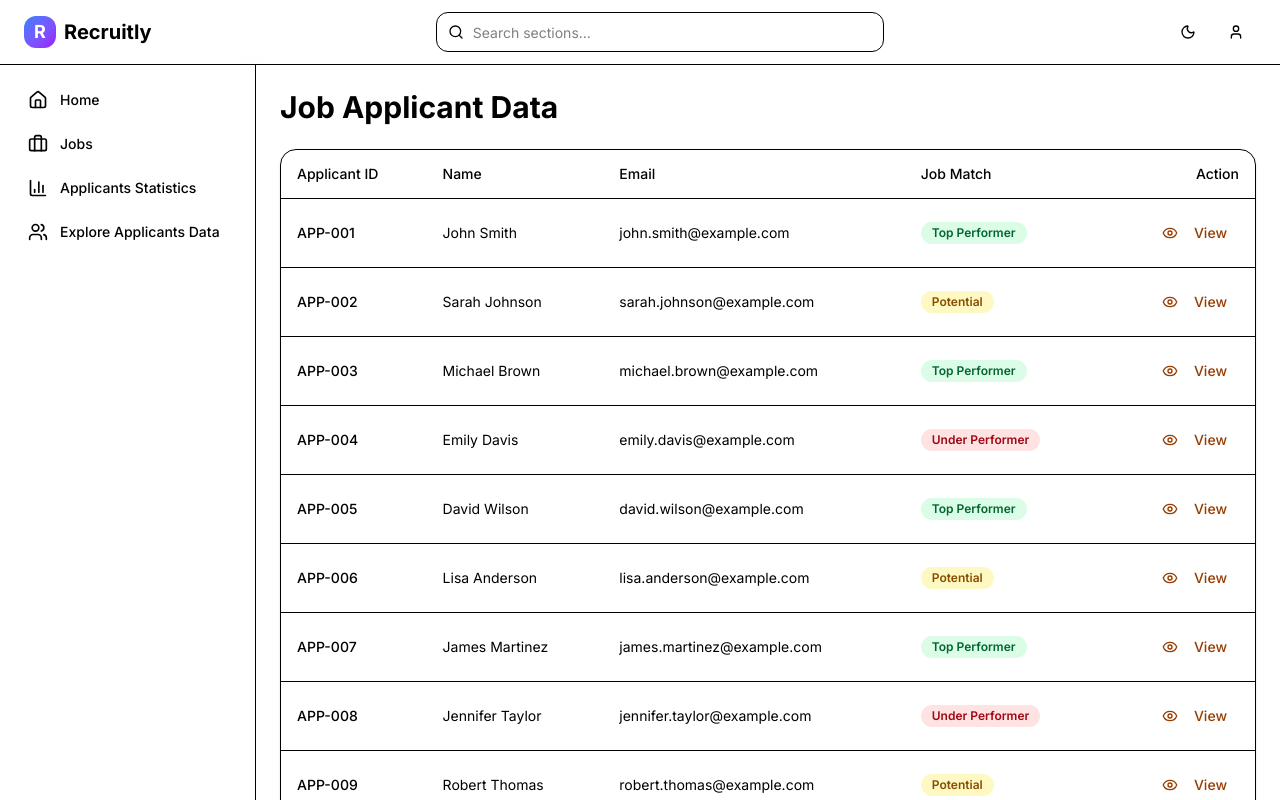
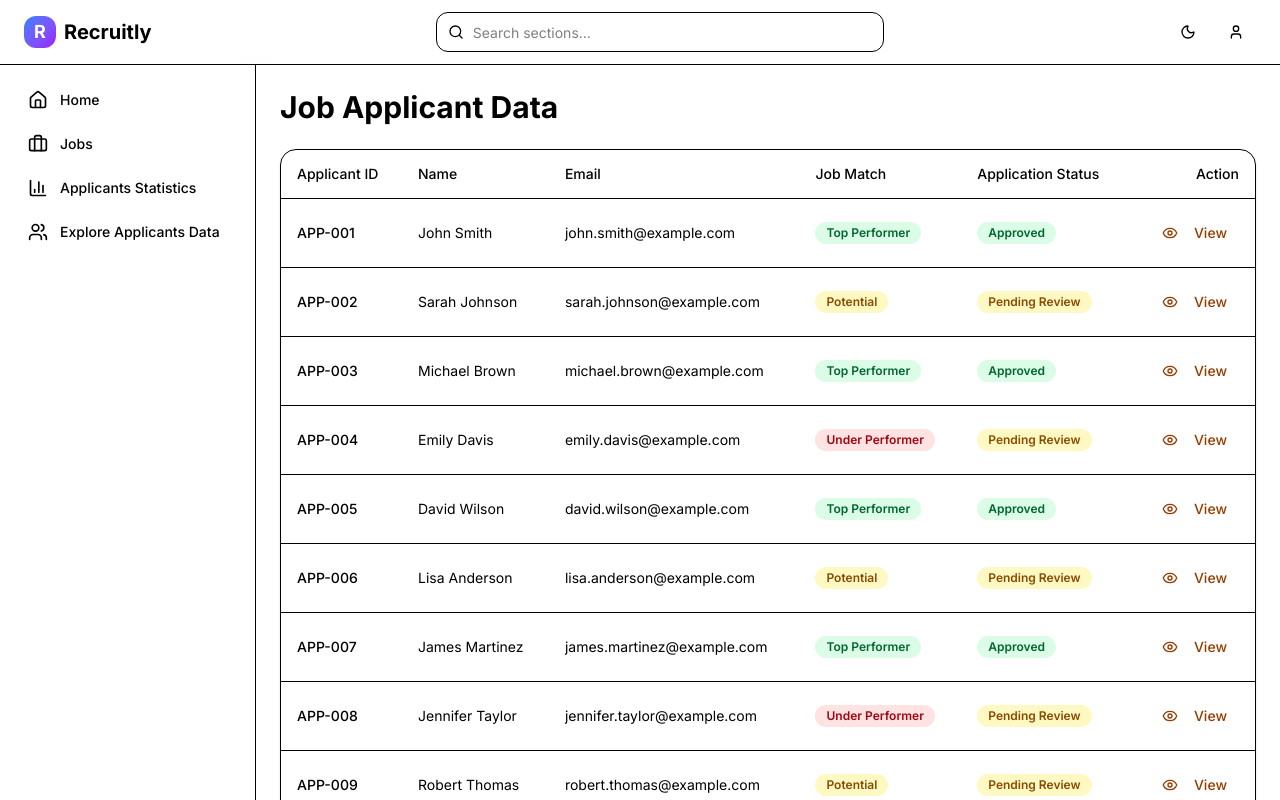
Before and after one commit to janitheranga/recruitly, a Next.js app: page /applicants in a window 1280 px wide. Shown: the top 800 px of the page. Built offline with nearby package versions, Linux system fonts and the light colour scheme.

Commit message:
Fixed some UI errors

```diff
--- a/app/applicants/page.tsx
+++ b/app/applicants/page.tsx
@@ -15,7 +15,7 @@ import {
 import { Badge } from "@/components/ui/badge";
 import { Eye } from "lucide-react";
 import { mockApplicants } from "@/lib/data";
-import { JobMatchLevel } from "@/lib/types";
+import { JobMatchLevel, ApplicationStatus } from "@/lib/types";
 
 export default function ApplicantsPage() {
   const [currentPage, setCurrentPage] = useState(1);
@@ -44,6 +44,20 @@ export default function ApplicantsPage() {
     }
   };
 
+  // Get badge variant based on application status
+  const getStatusBadgeVariant = (status: ApplicationStatus) => {
+    switch (status) {
+      case "Approved":
+        return "success";
+      case "Pending Review":
+        return "warning";
+      case "Rejected":
+        return "danger";
+      default:
+        return "default";
+    }
+  };
+
   return (
     <div className="space-y-4 sm:space-y-6">
       <h1 className="text-2xl sm:text-3xl font-bold">Job Applicant Data</h1>
@@ -57,6 +71,7 @@ export default function ApplicantsPage() {
                 <TableHead>Name</TableHead>
                 <TableHead className="hidden md:table-cell">Email</TableHead>
                 <TableHead>Job Match</TableHead>
+                <TableHead>Application Status</TableHead>
                 <TableHead className="text-right">Action</TableHead>
               </TableRow>
             </TableHeader>
@@ -71,6 +86,15 @@ export default function ApplicantsPage() {
                   <TableCell>
                     <Badge variant={getMatchBadgeVariant(applicant.jobMatch)}>
                       {applicant.jobMatch}
+                    </Badge>
+                  </TableCell>
+                  <TableCell>
+                    <Badge
+                      variant={getStatusBadgeVariant(
+                        applicant.applicationStatus
+                      )}
+                    >
+                      {applicant.applicationStatus}
                     </Badge>
                   </TableCell>
                   <TableCell className="text-right">
@@ -97,6 +121,7 @@ export default function ApplicantsPage() {
         <div className="flex items-center justify-center gap-2">
           <Button
             variant="outline"
+            className="cursor-pointer"
             onClick={() => setCurrentPage((prev) => Math.max(prev - 1, 1))}
             disabled={currentPage === 1}
           >
@@ -107,6 +132,7 @@ export default function ApplicantsPage() {
           </span>
           <Button
             variant="outline"
+            className="cursor-pointer"
             onClick={() =>
               setCurrentPage((prev) => Math.min(prev + 1, totalPages))
             }
--- a/app/page.tsx
+++ b/app/page.tsx
@@ -278,9 +278,9 @@ export default function HomePage() {
           <ResponsiveContainer
             width="100%"
             height={300}
-            className="sm:h-[400px]"
+            className="sm:h-[400px] cursor-pointer"
           >
-            <LineChart data={lineChartData}>
+            <LineChart data={lineChartData} style={{ cursor: "pointer" }}>
               <CartesianGrid strokeDasharray="3 3" className="stroke-muted" />
               <XAxis dataKey="day" className="text-xs" />
               <YAxis className="text-xs" />
--- a/components/app-layout.tsx
+++ b/components/app-layout.tsx
@@ -44,9 +44,12 @@ export function AppLayout({ children }: { children: React.ReactNode }) {
   }, []);
 
   return (
-    <div className="min-h-screen bg-background" style={{
-        backgroundColor: "var(--color-background)"
-    }}>
+    <div
+      className="min-h-screen bg-background"
+      style={{
+        backgroundColor: "var(--color-background)",
+      }}
+    >
       {/* Header - Full Width */}
       <header className="sticky top-0 z-50 w-full border-b bg-background/95 backdrop-blur supports-backdrop-filter:bg-background/60">
         <div className="flex h-16 items-center justify-between px-4 sm:px-6 gap-2 sm:gap-4">
@@ -56,7 +59,7 @@ export function AppLayout({ children }: { children: React.ReactNode }) {
             <Button
               variant="ghost"
               size="icon"
-              className="lg:hidden"
+              className="lg:hidden cursor-pointer"
               onClick={() => setSidebarOpen(!sidebarOpen)}
             >
               {sidebarOpen ? (
@@ -91,6 +94,7 @@ export function AppLayout({ children }: { children: React.ReactNode }) {
             <Button
               variant="ghost"
               size="icon"
+              className="cursor-pointer"
               onClick={() =>
                 setTheme(resolvedTheme === "dark" ? "light" : "dark")
               }
@@ -107,7 +111,7 @@ export function AppLayout({ children }: { children: React.ReactNode }) {
 
             <DropdownMenu>
               <DropdownMenuTrigger asChild>
-                <Button variant="ghost" size="icon">
+                <Button variant="ghost" size="icon" className="cursor-pointer">
                   <User className="h-5 w-5" />
                 </Button>
               </DropdownMenuTrigger>
--- a/lib/data.ts
+++ b/lib/data.ts
@@ -61,12 +61,14 @@ export const mockJobs: Job[] = [
 
 // Mock Applicants
 export const mockApplicants: Applicant[] = [
+  // ...existing 12 applicants...
   {
     id: "APP-001",
     name: "John Smith",
     email: "john.smith@example.com",
     jobId: "JOB-001",
     jobMatch: "Top Performer",
+    applicationStatus: "Approved",
     yearsOfExperience:
       "7 years in frontend development\n5 years with React\n3 years with TypeScript",
     notableQualifications:
@@ -81,6 +83,7 @@ export const mockApplicants: Applicant[] = [
     email: "sarah.johnson@example.com",
     jobId: "JOB-001",
     jobMatch: "Potential",
+    applicationStatus: "Pending Review",
     yearsOfExperience:
       "4 years in web development\n2 years with React\n1 year with TypeScript",
     notableQualifications:
@@ -95,6 +98,7 @@ export const mockApplicants: Applicant[] = [
     email: "michael.brown@example.com",
     jobId: "JOB-002",
     jobMatch: "Top Performer",
+    applicationStatus: "Approved",
     yearsOfExperience:
       "8 years in backend development\n6 years with Node.js\n4 years with microservices",
     notableQualifications:
@@ -109,6 +113,7 @@ export const mockApplicants: Applicant[] = [
     email: "emily.davis@example.com",
     jobId: "JOB-002",
     jobMatch: "Under Performer",
+    applicationStatus: "Pending Review",
     yearsOfExperience: "2 years in backend development\n1 year with Node.js",
     notableQualifications: "Bachelor's in Information Technology",
     notableWorkExperience: "Junior Backend Developer at StartupCo (2022-2024)",
@@ -120,6 +125,7 @@ export const mockApplicants: Applicant[] = [
     email: "david.wilson@example.com",
     jobId: "JOB-003",
     jobMatch: "Top Performer",
+    applicationStatus: "Approved",
     yearsOfExperience:
       "6 years full stack development\n4 years with React and Node.js\n3 years with AWS",
     notableQualifications:
@@ -134,6 +140,7 @@ export const mockApplicants: Applicant[] = [
     email: "lisa.anderson@example.com",
     jobId: "JOB-003",
     jobMatch: "Potential",
+    applicationStatus: "Pending Review",
     yearsOfExperience:
       "3 years full stack development\n2 years with React\n2 years with Express.js",
     notableQualifications:
@@ -147,6 +154,7 @@ export const mockApplicants: Applicant[] = [
     email: "james.martinez@example.com",
     jobId: "JOB-006",
     jobMatch: "Top Performer",
+    applicationStatus: "Approved",
     yearsOfExperience:
       "5 years in data science\n4 years with Python and ML\n3 years with TensorFlow",
     notableQualifications:
@@ -161,6 +169,7 @@ export const mockApplicants: Applicant[] = [
     email: "jennifer.taylor@example.com",
     jobId: "JOB-006",
     jobMatch: "Under Performer",
+    applicationStatus: "Pending Review",
     yearsOfExperience: "1 year in data analysis\n6 months with Python",
     notableQualifications: "Bachelor's in Statistics",
     notableWorkExperience: "Junior Data Analyst at Analytics Inc (2023-2024)",
@@ -172,6 +181,7 @@ export const mockApplicants: Applicant[] = [
     email: "robert.thomas@example.com",
     jobId: "JOB-007",
     jobMatch: "Potential",
+    applicationStatus: "Pending Review",
     yearsOfExperience:
       "4 years in product management\n2 years in agile environments",
     notableQualifications:
@@ -186,6 +196,7 @@ export const mockApplicants: Applicant[] = [
     email: "amanda.white@example.com",
     jobId: "JOB-007",
     jobMatch: "Top Performer",
+    applicationStatus: "Approved",
     yearsOfExperience:
       "7 years in product management\n5 years leading product teams\n3 years in SaaS",
     notableQualifications:
@@ -200,6 +211,7 @@ export const mockApplicants: Applicant[] = [
     email: "chris.harris@example.com",
     jobId: "JOB-001",
     jobMatch: "Under Performer",
+    applicationStatus: "Pending Review",
     yearsOfExperience: "1.5 years in web development\n8 months with React",
     notableQualifications: "Bootcamp Graduate\nFreeCodeCamp Certified",
     notableWorkExperience: "Junior Developer at WebAgency (2023-2024)",
@@ -211,6 +223,7 @@ export const mockApplicants: Applicant[] = [
     email: "patricia.clark@example.com",
     jobId: "JOB-002",
     jobMatch: "Potential",
+    applicationStatus: "Pending Review",
     yearsOfExperience:
       "3.5 years in backend development\n2 years with Node.js and Express\n1 year with PostgreSQL",
     notableQualifications:
--- a/lib/types.ts
+++ b/lib/types.ts
@@ -1,6 +1,8 @@
 export type JobStatus = "Active" | "Closed";
 
 export type JobMatchLevel = "Top Performer" | "Potential" | "Under Performer";
+
+export type ApplicationStatus = "Pending Review" | "Approved" | "Rejected";
 
 export interface Job {
   id: string;
@@ -15,6 +17,7 @@ export interface Applicant {
   email: string;
   jobId: string;
   jobMatch: JobMatchLevel;
+  applicationStatus: ApplicationStatus;
   yearsOfExperience: string;
   notableQualifications: string;
   notableWorkExperience: string;
```
Also changed, not shown: app/applicants/[id]/page.tsx (+10 -10 lines), app/jobs/page.tsx (+7 -5 lines), app/statistics/page.tsx (+8 -8 lines).
